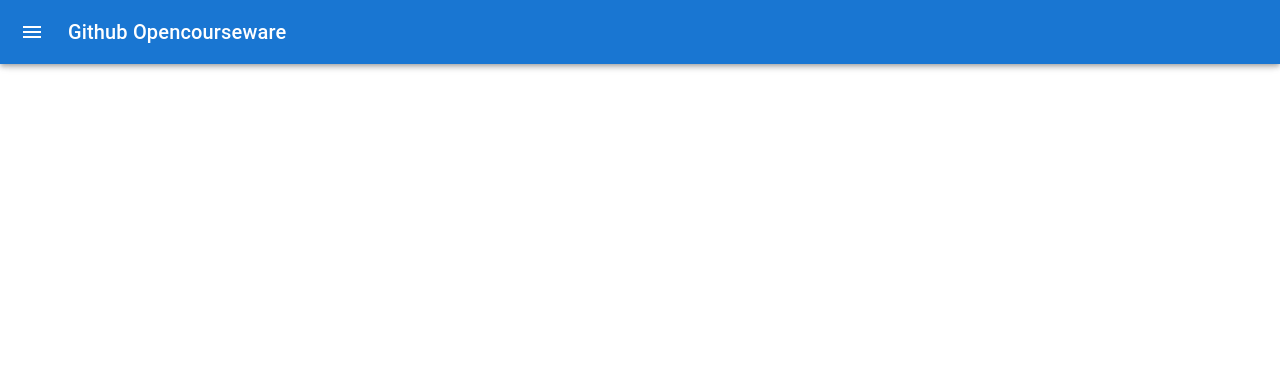
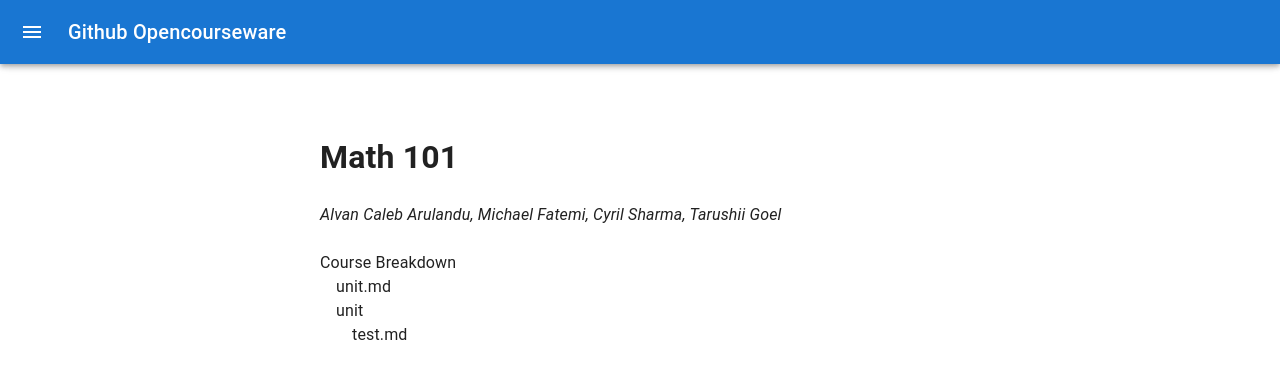
Before and after one commit to myfatemi04/cactus-courseware-frontend, a React (Create React App) app: page /courses/1/1 in a window 1280 px wide. Shown: the top 378 px of the page. Built offline with nearby package versions, Linux system fonts and the light colour scheme; the HTML template or start-up script is replaced by a standard one.

Commit message:
course page

```diff
--- a/package.json
+++ b/package.json
@@ -16,12 +16,14 @@
     "@types/node": "^16.11.27",
     "@types/react": "^18.0.5",
     "@types/react-dom": "^18.0.1",
+    "@types/uuid": "^8.3.4",
     "react": "^18.0.0",
     "react-dom": "^18.0.0",
     "react-markdown": "^8.0.2",
     "react-router-dom": "^6.3.0",
     "react-scripts": "5.0.1",
     "typescript": "^4.6.3",
+    "uuid": "^8.3.2",
     "web-vitals": "^2.1.4"
   },
   "scripts": {
--- a/src/App.tsx
+++ b/src/App.tsx
@@ -1,12 +1,12 @@
 import React from "react";
 import { BrowserRouter, Route, Routes } from "react-router-dom";
+import { CourseContextProvider } from "./components/CourseContext";
 import PersistentDrawerLeft from "./components/Drawer";
 import Module, { exampleModule, exampleTree } from "./components/Module";
+import CoursePage from "./pages/CoursePage";
 import MainPage from "./pages/MainPage";
 import UploadCoursePage from "./pages/UploadCoursePage";
 import "./styles/App.css";
-import { CourseContextProvider } from "./components/CourseContext";
-import Example from "./pages/Example";
 
 function App() {
   return (
@@ -23,7 +23,7 @@
           />
           <Route path="/Search" element={<MainPage />} />
           <Route path="/Upload" element={<UploadCoursePage />} />
-          <Route path="/courses/:courseId" element={<Example />} />
+          <Route path="/courses/:user/:repo" element={<CoursePage />} />
         </Routes>
       </CourseContextProvider>
     </BrowserRouter>
--- a/src/components/CourseTile.tsx
+++ b/src/components/CourseTile.tsx
@@ -1,4 +1,4 @@
-import { useNavigate } from 'react-router-dom';
+import { useNavigate } from "react-router-dom";
 import React from "react";
 import { Course } from "../types";
 import { CourseContext } from "./CourseContext";
@@ -14,27 +14,31 @@
 };
 
 interface propsType {
-  course: Course
+  course: Course;
 }
 
 export function CourseTile(props: propsType) {
-  const {courses, setCourses} = React.useContext(CourseContext)
+  const { courses, setCourses } = React.useContext(CourseContext);
   let newCourses: Course[] = [];
   let navigate = useNavigate();
 
-  let courseNames = newCourses.map(a => a.title);
+  let courseNames = newCourses.map((a) => a.title);
   if (!courseNames.includes(props.course.title)) {
-    newCourses = [...courses]
-    newCourses.push(props.course)
+    newCourses = [...courses];
+    newCourses.push(props.course);
+  } else {
+    newCourses = [...courses];
   }
-  else {
-    newCourses = [...courses]
-  }
-  console.log(newCourses)
+  console.log(newCourses);
 
   function onclick() {
-    setCourses(newCourses)
-    navigate('/courses/' + props.course.id)
+    setCourses(newCourses);
+    navigate("/courses/" + props.course.title);
   }
-  return <div onClick={() => onclick()} style={tileItemStyle}> {props.course.title} </div>;
+  return (
+    <div onClick={() => onclick()} style={tileItemStyle}>
+      {" "}
+      {props.course.title}{" "}
+    </div>
+  );
 }
--- a/src/components/Module.tsx
+++ b/src/components/Module.tsx
@@ -19,7 +19,7 @@
 };
 
 export const exampleModule: ModuleType = {
-  name: "Example Module",
+  title: "Example Module",
   markdown: `
 # Machine Learning Tutorial
 
@@ -125,13 +125,12 @@
     } else {
       if (line.trim().toLowerCase().startsWith("video:")) {
         let url = line.substring(7); // "video: " is 7 characters
-        if (!url.includes("/embed/")){
+        if (!url.includes("/embed/")) {
           console.log(url);
-          url = url.replace("watch?v=", "embed/")
+          url = url.replace("watch?v=", "embed/");
         }
-        chunks.push(<Video link={url} />)
-      }
-      else {
+        chunks.push(<Video link={url} />);
+      } else {
         prevChunk += "\n" + line;
       }
     }
@@ -146,18 +145,24 @@
   return chunks;
 }
 
-export function Tree({ tree }: { tree: TreeType }) {
+export function Tree({
+  tree,
+  root = true,
+}: {
+  tree: TreeType;
+  root?: boolean;
+}) {
   return (
-    <>
+    <div>
       {tree.name}
-      <ul>
+      <div style={{ marginTop: 0, paddingLeft: "1rem" }}>
         {tree.children?.map((subtree) => (
-          <li key={subtree.name}>
-            <Tree tree={subtree} />
-          </li>
+          <div key={subtree.name}>
+            <Tree tree={subtree} root={false} />
+          </div>
         ))}
-      </ul>
-    </>
+      </div>
+    </div>
   );
 }
 
@@ -181,7 +186,7 @@
       >
         <Tree tree={tree} />
       </div>
-      <h1>{data.name}</h1>
+      <h1>{data.title}</h1>
       <div
         style={{
           textAlign: "left",
--- /dev/null
+++ b/src/courseToTree.ts
@@ -0,0 +1,8 @@
+import { Module, Tree } from "./types";
+
+export default function moduleToTree(module: Module): Tree {
+  return {
+    name: module.title,
+    children: module.modules.map(moduleToTree),
+  };
+}
--- /dev/null
+++ b/src/example_course.json
@@ -0,0 +1,30 @@
+{
+  "title": "Math 101",
+  "tags": ["math", "highschool", "algebra"],
+  "thumbnail": "https://upload.wikimedia.org/wikipedia/commons/thumb/a/a2/Nuvola_Math_and_Inf.svg/182px-Nuvola_Math_and_Inf.svg.png",
+  "authors": [
+    "Alvan Caleb Arulandu",
+    "Michael Fatemi",
+    "Cyril Sharma",
+    "Tarushii Goel"
+  ],
+  "markdown": "# Math 101\nExample course for HackTJ 9.0 project.",
+  "modules": [
+    {
+      "title": "unit.md",
+      "markdown": "# Unit 1\nUnit 1 is very hard cuz its the first unit!! Can you spell one?\n",
+      "modules": []
+    },
+    {
+      "title": "unit",
+      "markdown": "# Unit 2\nUnit 2 is very hard too cuz its uh 2.\n",
+      "modules": [
+        {
+          "title": "test.md",
+          "markdown": "heehyeyeyeyeyeyeyey\n\n# Unit 2.2!!!!!!\n\nno way\n",
+          "modules": []
+        }
+      ]
+    }
+  ]
+}
--- /dev/null
+++ b/src/pages/CoursePage.tsx
@@ -0,0 +1,45 @@
+import { useParams } from "react-router-dom";
+import { Tree } from "../components/Module";
+import moduleToTree from "../courseToTree";
+import course from "../example_course.json";
+
+export default function CoursePage() {
+  // const [course, setCourse] = useState<CourseType | null>(null);
+  const { user, repo } = useParams<{ user: string; repo: string }>();
+  const name = `${user}/${repo}`;
+
+  // useEffect(() => {
+  //   // parseCourseRepository(name).then(setCourse);
+  // }, [name]);
+
+  return course ? (
+    <div
+      style={{
+        width: "100vw",
+        display: "flex",
+        flexDirection: "column",
+        alignItems: "center",
+      }}
+    >
+      <div
+        style={{
+          display: "flex",
+          flexDirection: "column",
+          width: "40rem",
+        }}
+      >
+        <h1>{course.title}</h1>
+        <em>{course.authors.join(", ")}</em>
+        <br />
+        <Tree
+          tree={{
+            name: "Course Breakdown",
+            children: course.modules.map(moduleToTree),
+          }}
+        />
+      </div>
+    </div>
+  ) : (
+    <>No course</>
+  );
+}
--- a/src/pages/MainPage.tsx
+++ b/src/pages/MainPage.tsx
@@ -1,6 +1,5 @@
 import TextField from "@mui/material/TextField";
 import React, { useMemo, useState } from "react";
-import { useParams } from "react-router-dom";
 import { CourseTile } from "../components/CourseTile";
 import TileGrid from "../components/TileGrid";
 import { Course } from "../types";
@@ -9,12 +8,12 @@
   {
     title: "Introduction to Computer Science",
     markdown: "Learn the basics of computer science and programming.",
-    id: '123'
+    // id: '123'
   } as Course,
   {
     title: "Introduction to Algorithms",
     markdown: "Learn the basics of algorithms and data structures.",
-    id: '768'
+    // id: '768'
   } as Course,
 ];
 
```
Also changed, not shown: src/components/Drawer.tsx (+51 -42 lines), src/getCourseContentAtPath.ts (added, +14 -0 lines), src/loadGithubRepository.ts (added, +134 -0 lines), src/types.ts (+21 -2 lines), 2 other files (tests, documents, lock files or other folders).
